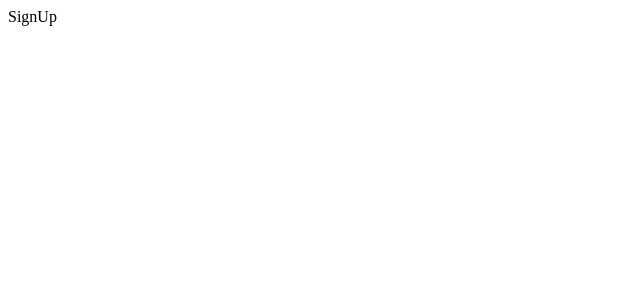
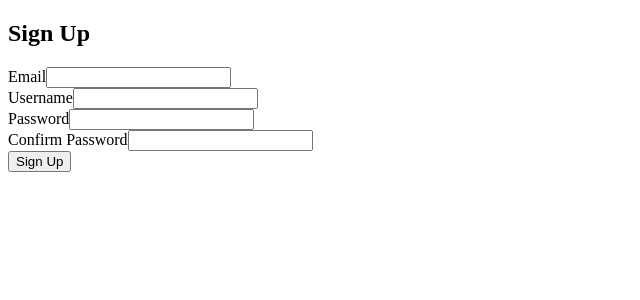
Before and after one commit to IhsanAlhakim/socmed-frontend-vue, a Vue app: page /signup in a window 1280 px wide. Shown: the top 300 px of the page, without its empty margins (0-640 px from the left). Built offline with nearby package versions, Linux system fonts and the light colour scheme; the HTML template or start-up script is replaced by a standard one.

Commit message:
feat: create sign up page and form

```diff
--- a/src/pages/SignUp.vue
+++ b/src/pages/SignUp.vue
@@ -1 +1,50 @@
-<template>SignUp</template>
+<script setup lang="ts">
+import { ref, type Ref } from 'vue';
+
+interface User {
+    email: string,
+    username: string,
+    password: string,
+    confirmPassword: string,
+}
+
+const newUser: Ref<User> = ref({
+    email : "",
+    username: "",
+    password: "",
+    confirmPassword: "",
+})
+
+function createUser() {
+    newUser.value = {
+        email: "",
+        username: "",
+        password: "",
+        confirmPassword: "",
+    }
+}
+
+</script>
+
+<template>
+    <h2>Sign Up</h2>
+    <form @submit.prevent="createUser">
+        <div>
+            <label for="email">Email</label>
+            <input type="email" name="email" v-model="newUser.email">
+        </div>
+        <div>
+            <label for="username">Username</label>
+            <input type="text" name="username" v-model="newUser.username">
+        </div>
+        <div>
+            <label for="password">Password</label>
+            <input type="text" name="password" v-model="newUser.password">
+        </div>
+        <div>
+            <label for="confirm_password">Confirm Password</label>
+            <input type="text" name="confirm_password" v-model="newUser.password">
+        </div>
+    <button>Sign Up</button>
+    </form>
+</template>
```
